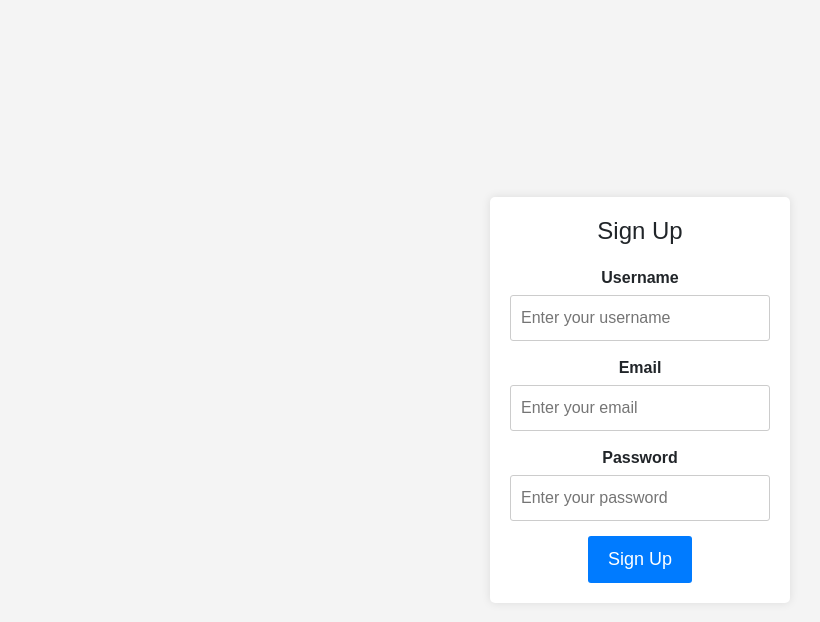
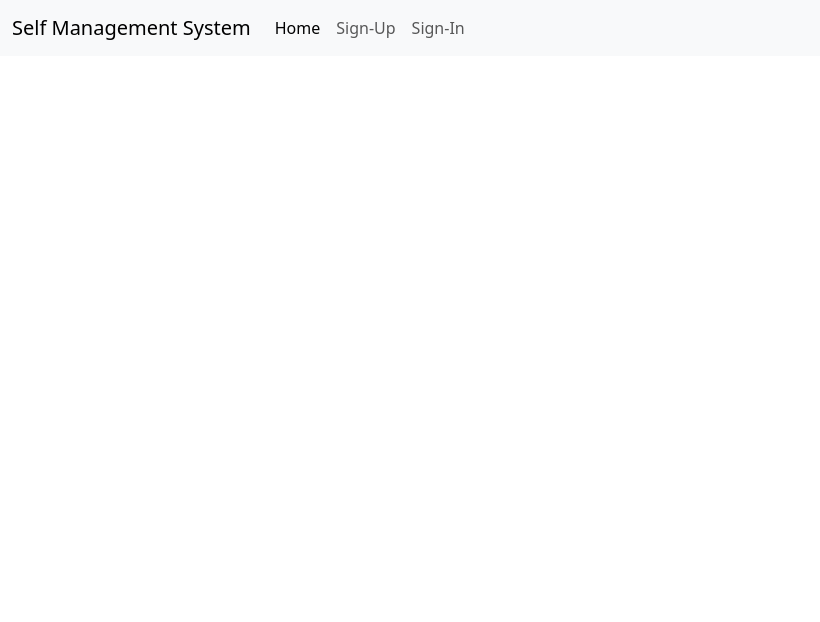
Before and after one commit to Hamdi008/SMSAPP, an Angular app: page / in a window 1280 px wide. Shown: the top 622 px of the page, without its empty margins (0-820 px from the left). Built offline with nearby package versions, Linux system fonts and the light colour scheme.

Commit message:
Add navbar component and implement app routing

```diff
--- a/src/app/app-routing.module.ts
+++ b/src/app/app-routing.module.ts
@@ -1,7 +1,14 @@
 import { NgModule } from '@angular/core';
 import { RouterModule, Routes } from '@angular/router';
+import { HomeComponent } from './home/home.component';
+import { SignInComponent } from './sign-in/sign-in.component';
+import { SignUpComponent } from './sign-up/sign-up.component';
 
-const routes: Routes = [];
+const routes: Routes = [
+  { path: 'home', component: HomeComponent },
+  { path: 'sign-in', component: SignInComponent },
+  { path: 'sign-up', component: SignUpComponent }
+];
 
 @NgModule({
   imports: [RouterModule.forRoot(routes)],
--- a/src/app/app.component.html
+++ b/src/app/app.component.html
@@ -1 +1,2 @@
-<app-sign-up></app-sign-up>
+<app-navbar></app-navbar>
+<router-outlet></router-outlet>
--- a/src/app/app.module.ts
+++ b/src/app/app.module.ts
@@ -6,13 +6,15 @@ import { AppComponent } from './app.component';
 import { SignUpComponent } from './sign-up/sign-up.component';
 import { HomeComponent } from './home/home.component';
 import { SignInComponent } from './sign-in/sign-in.component';
+import { NavbarComponent } from './navbar/navbar.component';
 
 @NgModule({
   declarations: [
     AppComponent,
     SignUpComponent,
     HomeComponent,
-    SignInComponent
+    SignInComponent,
+    NavbarComponent
   ],
   imports: [
     BrowserModule,
--- /dev/null
+++ b/src/app/navbar/navbar.component.html
@@ -0,0 +1,22 @@
+<nav class="navbar navbar-expand-lg bg-body-tertiary">
+    <div class="container-fluid">
+        <a class="navbar-brand" routerLink="home">Self Management System</a>
+        <button class="navbar-toggler" type="button" data-bs-toggle="collapse" data-bs-target="#navbarTogglerDemo02"
+            aria-controls="navbarTogglerDemo02" aria-expanded="false" aria-label="Toggle navigation">
+            <span class="navbar-toggler-icon"></span>
+        </button>
+        <div class="collapse navbar-collapse" id="navbarTogglerDemo02">
+            <ul class="navbar-nav me-auto mb-2 mb-lg-0">
+                <li class="nav-item">
+                    <a class="nav-link active" aria-current="page" routerLink="home">Home</a>
+                </li>
+                <li class="nav-item">
+                    <a class="nav-link" routerLink="sign-up">Sign-Up</a>
+                </li>
+                <li class="nav-item">
+                    <a class="nav-link" routerLink="sign-in">Sign-In</a>
+                </li>
+            </ul>
+        </div>
+    </div>
+</nav>
```
Also changed, not shown: src/app/navbar/navbar.component.ts (added, +10 -0 lines), src/app/navbar/navbar.component.css (added), 1 other file (tests, documents, lock files or other folders).
